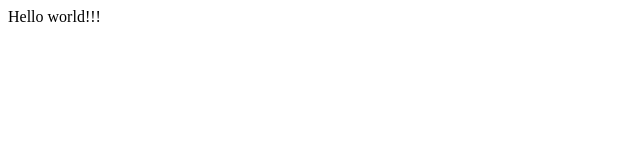
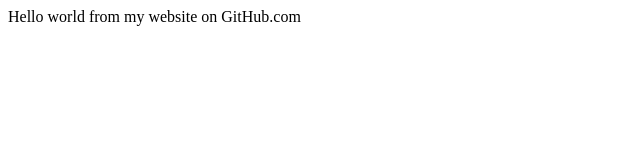
Before and after one commit to randyscott777/Website, a plain HTML site: page index.html in a window 1280 px wide. Shown: the whole page, without its empty margins (0-640 px from the left). Drawn offline with Linux system fonts and the light colour scheme.

Commit message:
Update index.html

```diff
--- a/index.html
+++ b/index.html
@@ -1,5 +1,5 @@
 <html>
   <body>
-    Hello world!!!
+    Hello world from my website on GitHub.com
   </body>
 </html>
```
